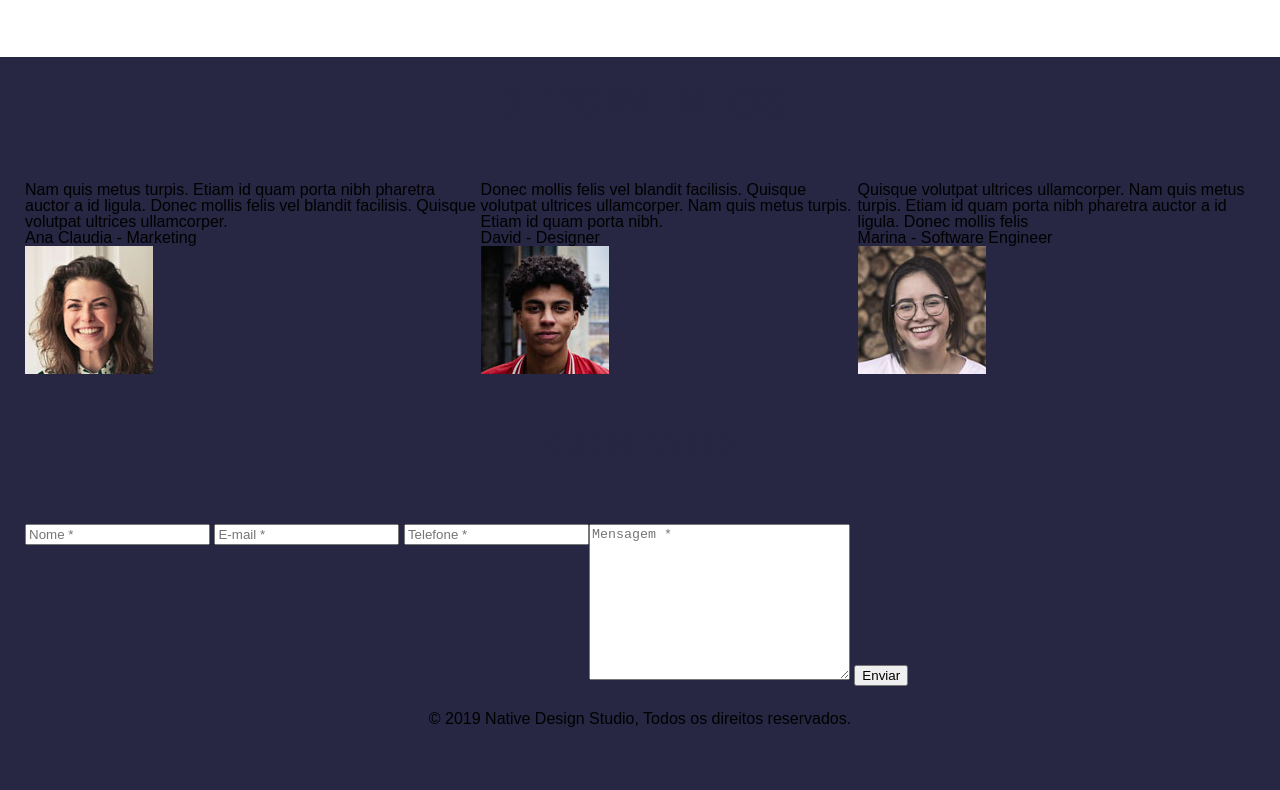
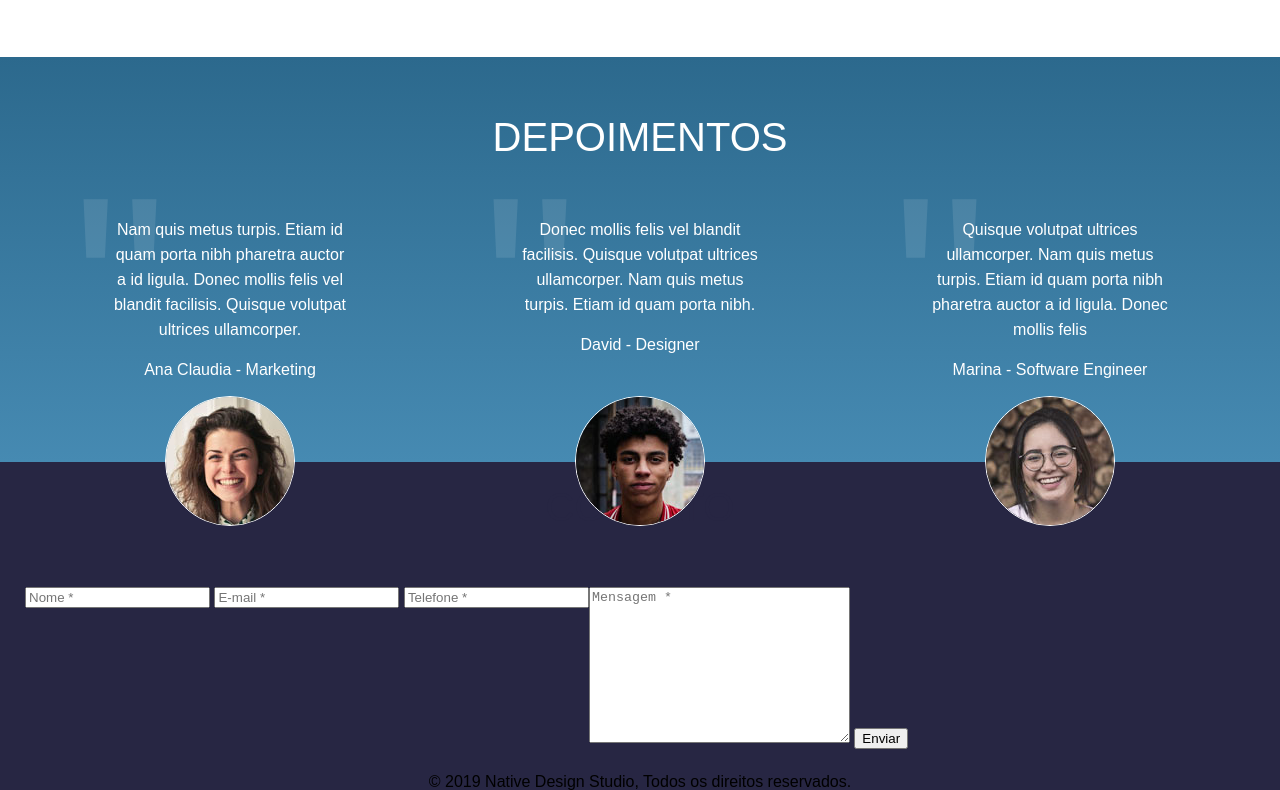
Before and after one commit to heraldo-andrade/landing-page, a plain HTML site: page index.html in a window 1280 px wide. Shown: the part 1478-2268 px from the top of the page. Before the commit the page ends 2205 px from the top, so only its background shows below. Drawn offline with Linux system fonts and the light colour scheme.

Commit message:
Adiciona depoimentos css

```diff
--- a/assets/css/depoimentos.scss
+++ b/assets/css/depoimentos.scss
@@ -0,0 +1,55 @@
+.depoimentos{
+	.centro{
+		padding: 60px $padding-padrao 0 $padding-padrao;
+	}
+	@include bg-gradient();
+	h2{
+		color: $color-branco;
+	}
+	.d-flex{
+		justify-content: space-around;
+	}
+	li{
+		position: relative;
+		max-width: 240px;
+		text-align: center;
+		line-height: 25px;
+		color: $color-branco;
+		padding-bottom: 80px;
+		p{
+			margin-bottom: 15px;
+		}
+		&:before{
+			content: '"';
+			font-family: arial, verdana;
+			font-size: 270px;
+			opacity: 0.1;
+			position: absolute;
+			top: -40px;
+			left: -40px;
+			width: 100px;
+		    height: 100px;
+		    line-height: 230px;
+		}
+		&:hover figure{
+			transform: scale(1.05);
+			transition: $motion;
+		}
+	}
+	figure{
+		width:128px;
+		height: 128px;
+		margin: auto;
+		position: absolute;
+		z-index: 2;
+    	bottom: -64px;
+    	border-radius: 50%;
+    	border: 1px solid $color-branco;
+    	overflow: hidden;
+    	left: 0px;
+    	right: 0px;
+    	margin: auto;
+    	transform: scale(1);
+		transition: $motion;
+	}
+}
--- a/index.html
+++ b/index.html
@@ -63,7 +63,7 @@ aptent taciti sociosqu ad.</li>
 			</ul>
 		</div>
 	</section>
-	<sectionc class="depoimentos">
+	<section class="depoimentos">
 		<div class="centro">
 			<h2>Depoimentos</h2>
 			<ul class="d-flex">
```
Also changed, not shown: assets/css/style.css, 1 other file.
